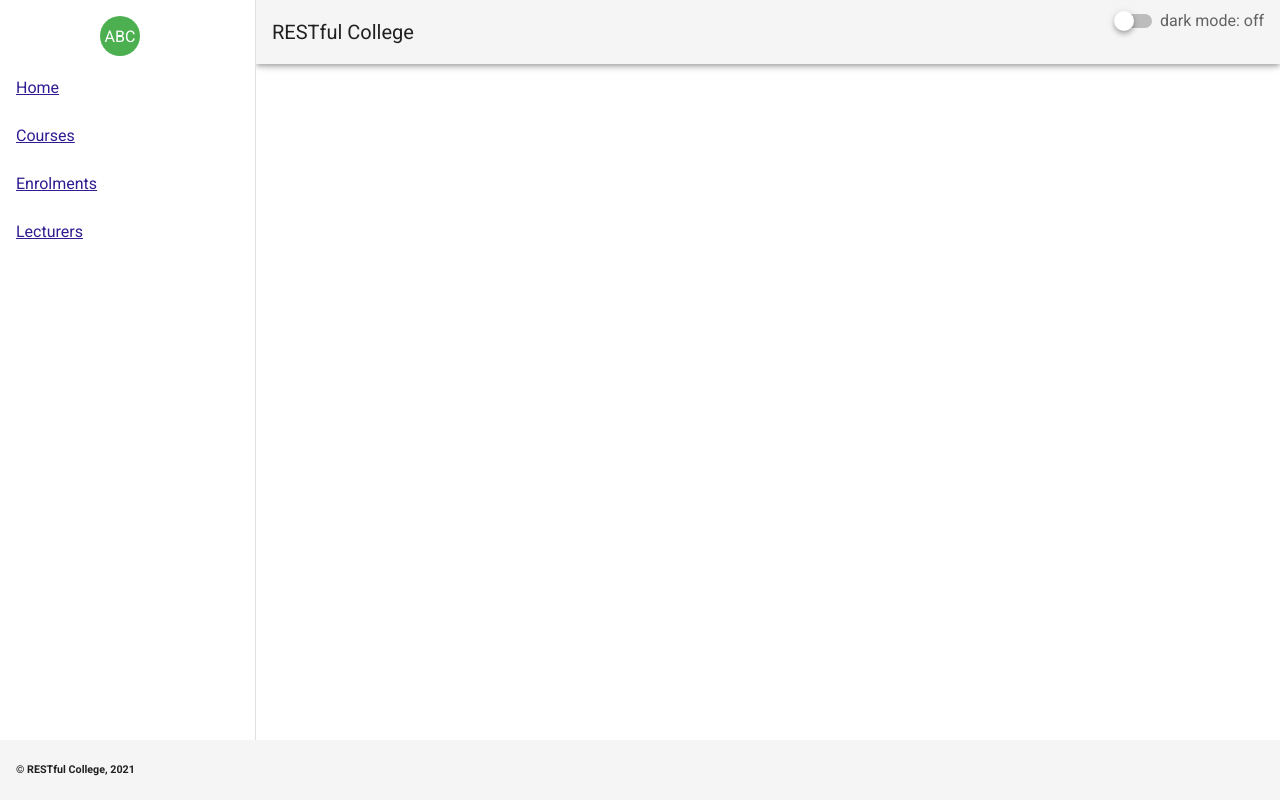
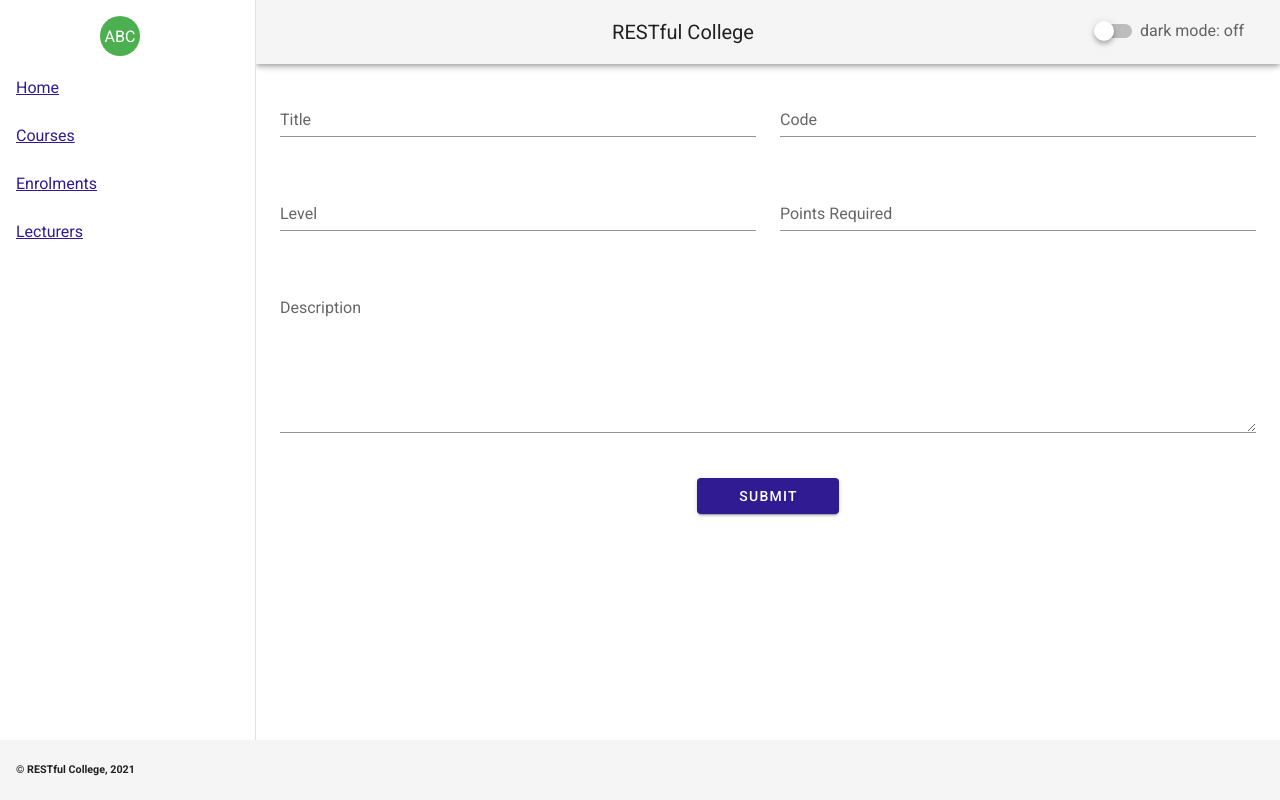
Before and after one commit to Mangoshi/RESTfulCollege, a Vue app: page /courses/edit/1 in a window 1280 px wide. Built offline with nearby package versions, Linux system fonts and the light colour scheme; no server answers.

Commit message:
Mocked up course edit page

```diff
--- a/src/App.vue
+++ b/src/App.vue
@@ -34,14 +34,20 @@
 
 			<v-app-bar app>
 						<v-app-bar-nav-icon v-if="loggedIn" @click="drawer = !drawer"></v-app-bar-nav-icon>
+
+						<v-spacer></v-spacer>
+
 						<v-toolbar-title>RESTful College</v-toolbar-title>
+
 						<v-spacer></v-spacer>
+
 						<v-switch
 							:value="darkMode"
 							@change="toggleDarkMode"
-					:label="`dark mode: ${switchLabel}`">
+							:label="`dark mode: ${switchLabel}`"
+							class="mt-5 mr-5">
 						</v-switch>
-				<v-btn v-if="$store.state.loggedIn" @click="logout()" class="v-btn secondary">Log Out</v-btn>
+						<v-btn v-if="$store.state.loggedIn" @click="logout()" class="v-btn primary">Log Out</v-btn>
 			</v-app-bar>
 
 			<v-main>
--- /dev/null
+++ b/src/pages/courses/Edit.vue
@@ -0,0 +1,91 @@
+<template>
+	<v-form>
+		<v-container>
+			<v-row>
+				<v-col cols="12" md="6">
+					<v-text-field
+						v-model="course.title"
+						label="Title"
+						required
+					></v-text-field>
+				</v-col>
+				<v-col cols="12" md="6">
+					<v-text-field
+						v-model="course.code"
+						label="Code"
+						required
+					></v-text-field>
+				</v-col>
+				<v-col cols="12" md="6">
+					<v-text-field
+						v-model="course.level"
+						label="Level"
+						required
+						type="number"
+					></v-text-field>
+				</v-col>
+				<v-col cols="12" md="6">
+					<v-text-field
+						v-model="course.points"
+						label="Points Required"
+						required
+						type="number"
+					></v-text-field>
+				</v-col>
+				<v-col cols="12" md="12">
+					<v-textarea
+						v-model="course.description"
+						label="Description"
+						required
+					></v-textarea>
+				</v-col>
+			</v-row>
+			<v-row>
+				<v-spacer></v-spacer>
+				<v-col cols="2" md="2">
+					<v-btn block color="primary" class="white--text">
+						Submit
+					</v-btn>
+				</v-col>
+				<v-spacer></v-spacer>
+			</v-row>
+		</v-container>
+	</v-form>
+</template>
+
+<script>
+import axios from 'axios'
+
+export default {
+	name: "CourseEdit",
+	components: {
+
+	},
+	data(){
+		return{
+			course: {}
+		}
+	},
+	mounted(){
+		this.getData()
+	},
+	methods: {
+		getData(){
+			let token = localStorage.getItem('token')
+			axios
+				.get(`https://college-api-mo.herokuapp.com/api/courses/${this.$route.params.id}`,
+				{
+					headers: {
+						"Authorization" : `Bearer ${token}`
+					}
+				})
+				.then(response => {
+						console.log("getData() response: ", response.data.data)
+						this.course = response.data.data
+					}
+				)
+				.catch(error => console.log("getData() error caught: ", error))
+		}
+	}
+};
+</script>
--- a/src/pages/courses/Index.vue
+++ b/src/pages/courses/Index.vue
@@ -55,11 +55,11 @@ export default {
 				}
 			})
 			.then(response => {
-					console.log("Courses index response:", response.data.data)
+					console.log("getData() response: ", response.data.data)
 					this.courses = response.data.data
 				}
 			)
-			.catch(error => console.log("Courses index error caught:", error))
+			.catch(error => console.log("getData() error caught: ", error))
 		},
 		viewCourse(course){
 			this.$router.push({
--- a/src/pages/courses/Show.vue
+++ b/src/pages/courses/Show.vue
@@ -33,11 +33,11 @@ export default {
 					}
 				})
 				.then(response => {
-						console.log("Courses index response:", response.data.data)
+						console.log("getData() response: ", response.data.data)
 						this.course = response.data.data
 					}
 				)
-				.catch(error => console.log("Courses index error caught:", error))
+				.catch(error => console.log("getData() error caught: ", error))
 		}
 	}
 };
--- a/src/plugins/vuetify.js
+++ b/src/plugins/vuetify.js
@@ -18,8 +18,8 @@ export default new Vuetify({
             error: '#FF0000',
           },
           dark: {
-            primary: colors.yellow.darken1,
-            secondary: colors.yellow.darken3,
+            primary: colors.yellow.darken3,
+            secondary: colors.yellow.darken1,
             accent: colors.deepOrange.base,
             info: '#00FFFF',
             warning: '#FFD600',
--- a/src/router.js
+++ b/src/router.js
@@ -11,7 +11,7 @@ export default new Router({
 		//// HOME ////
 		{
 			path: "/",
-			name: "home",
+			name: "Home",
 			component: Home
 		},
 		//// COURSES ////
@@ -25,6 +25,11 @@ export default new Router({
 			path: "/courses/:id",
 			name: "courses_show",
 			component: () => import("./pages/courses/Show.vue")
+		},
+		{
+			path: "/courses/edit/:id",
+			name: "courses_edit",
+			component: () => import("./pages/courses/Edit.vue")
 		},
 		//// ENROLMENTS ////
 		{
```
Lines whose indentation alone changed are shown as unchanged.
